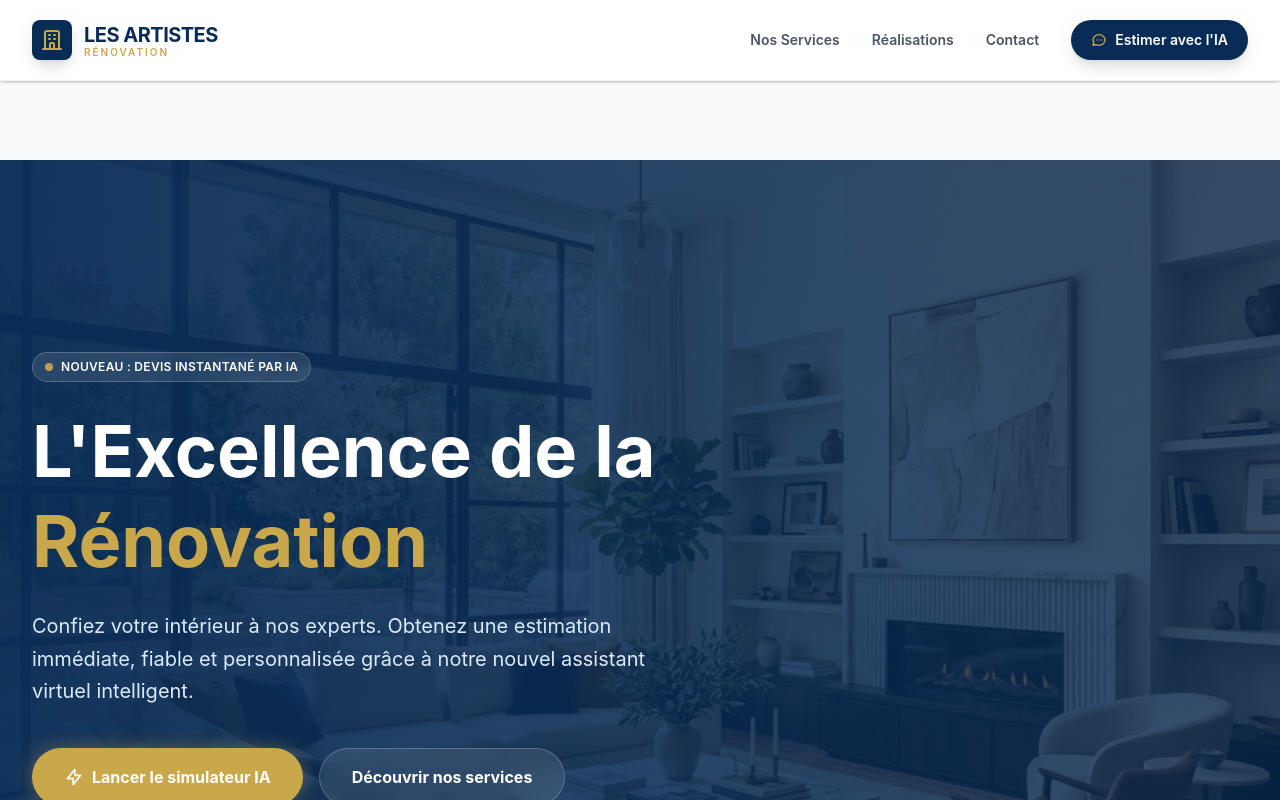
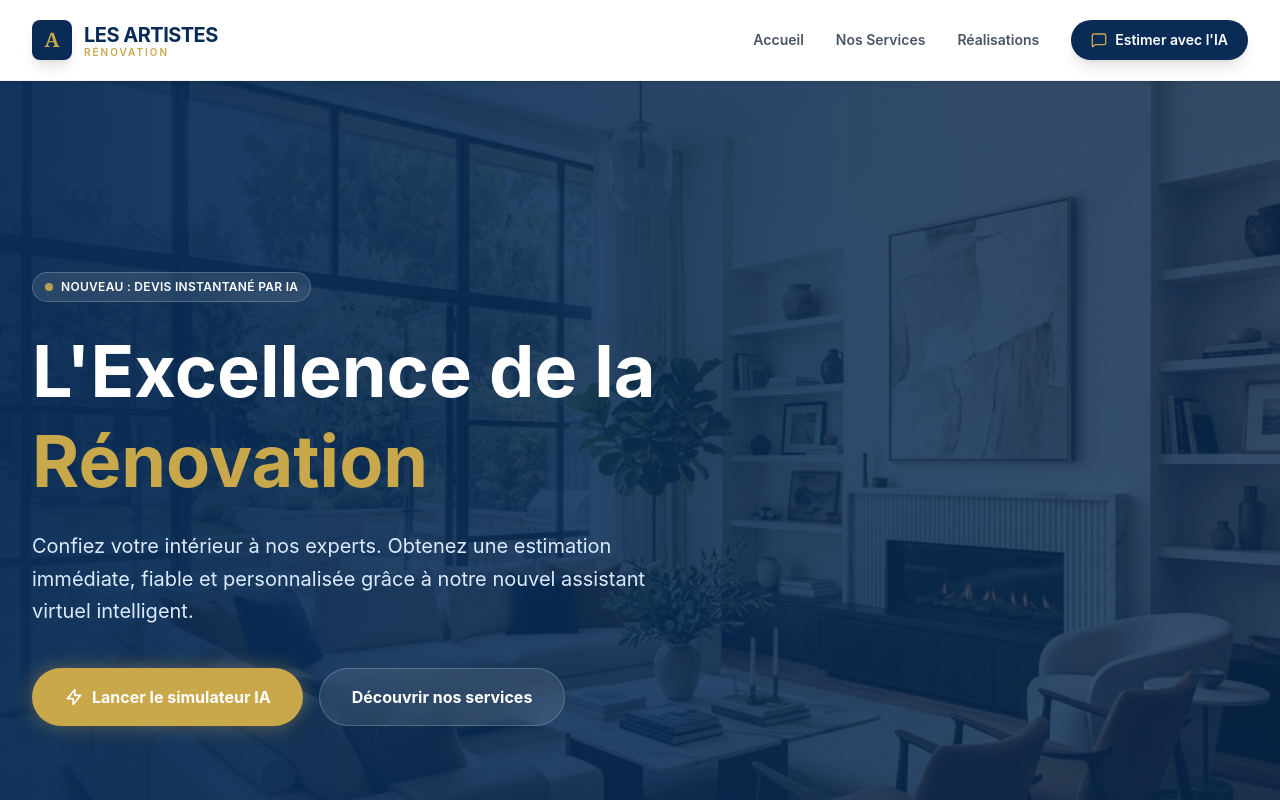
Before and after one commit to Safaa-Ettalhi/R-novation, a Next.js app: page / in a window 1280 px wide. Shown: the top 800 px of the page. Built offline with nearby package versions, Linux system fonts and the light colour scheme.

Commit message:
Remove navigation bar from Home component and update expertise section ID

```diff
--- a/src/app/page.tsx
+++ b/src/app/page.tsx
@@ -3,37 +3,7 @@
 export default function Home() {
   return (
     <>
-      <nav className="bg-white/95 backdrop-blur-md fixed w-full z-50 border-b border-gray-100 shadow-sm top-0 transition-all">
-        <div className="max-w-7xl mx-auto px-4 sm:px-6 lg:px-8">
-          <div className="flex justify-between items-center h-20">
-            {/* Logo */}
-            <div className="flex-shrink-0 flex items-center gap-3 cursor-pointer">
-              <div className="w-10 h-10 bg-primary rounded-lg flex items-center justify-center shadow-lg">
-                <svg className="w-6 h-6 text-accent" fill="none" stroke="currentColor" viewBox="0 0 24 24"><path strokeLinecap="round" strokeLinejoin="round" strokeWidth="2" d="M19 21V5a2 2 0 00-2-2H7a2 2 0 00-2 2v16m14 0h2m-2 0h-5m-9 0H3m2 0h5M9 7h1m-1 4h1m4-4h1m-1 4h1m-5 10v-5a1 1 0 011-1h2a1 1 0 011 1v5m-4 0h4"></path></svg>
-              </div>
-              <div>
-                <h1 className="text-xl font-bold text-primary tracking-tight">LES ARTISTES</h1>
-                <p className="text-[10px] uppercase tracking-[0.2em] text-accent font-semibold -mt-1">Rénovation</p>
-              </div>
-            </div>
-
-            {/* Desktop Menu */}
-            <div className="hidden md:flex items-center space-x-8">
-              <Link href="#" className="text-sm font-semibold text-gray-600 hover:text-primary transition">Nos Services</Link>
-              <Link href="#" className="text-sm font-semibold text-gray-600 hover:text-primary transition">Réalisations</Link>
-              <Link href="#" className="text-sm font-semibold text-gray-600 hover:text-primary transition">Contact</Link>
-
-              {/* CTA Button */}
-              <Link href="/chat" className="flex items-center space-x-2 bg-primary text-white px-5 py-2.5 rounded-full font-semibold text-sm hover:bg-primaryLight shadow-lg hover:shadow-xl hover:-translate-y-0.5 transition-all">
-                <svg className="w-4 h-4 text-accent" fill="none" stroke="currentColor" viewBox="0 0 24 24"><path strokeLinecap="round" strokeLinejoin="round" strokeWidth="2" d="M8 12h.01M12 12h.01M16 12h.01M21 12c0 4.418-4.03 8-9 8a9.863 9.863 0 01-4.255-.949L3 20l1.395-3.72C3.512 15.042 3 13.574 3 12c0-4.418 4.03-8 9-8s9 3.582 9 8z"></path></svg>
-                <span>Estimer avec l'IA</span>
-              </Link>
-            </div>
-          </div>
-        </div>
-      </nav>
-
-      <main className="flex-grow pt-20">
+      <main className="flex-grow">
         <div className="relative bg-primary">
           <div className="absolute inset-0 z-0">
             <img src="/renovation_hero.png" alt="Intérieur rénové" className="w-full h-full object-cover opacity-40" />
@@ -66,7 +36,7 @@
           </div>
         </div>
 
-        <div className="py-24 bg-white">
+        <div id="expertise" className="py-24 bg-white scroll-mt-24">
           <div className="max-w-7xl mx-auto px-4 sm:px-6 lg:px-8">
             <div className="text-center mb-16">
               <h2 className="text-3xl font-bold text-primary mb-4">Notre Expertise</h2>
```
